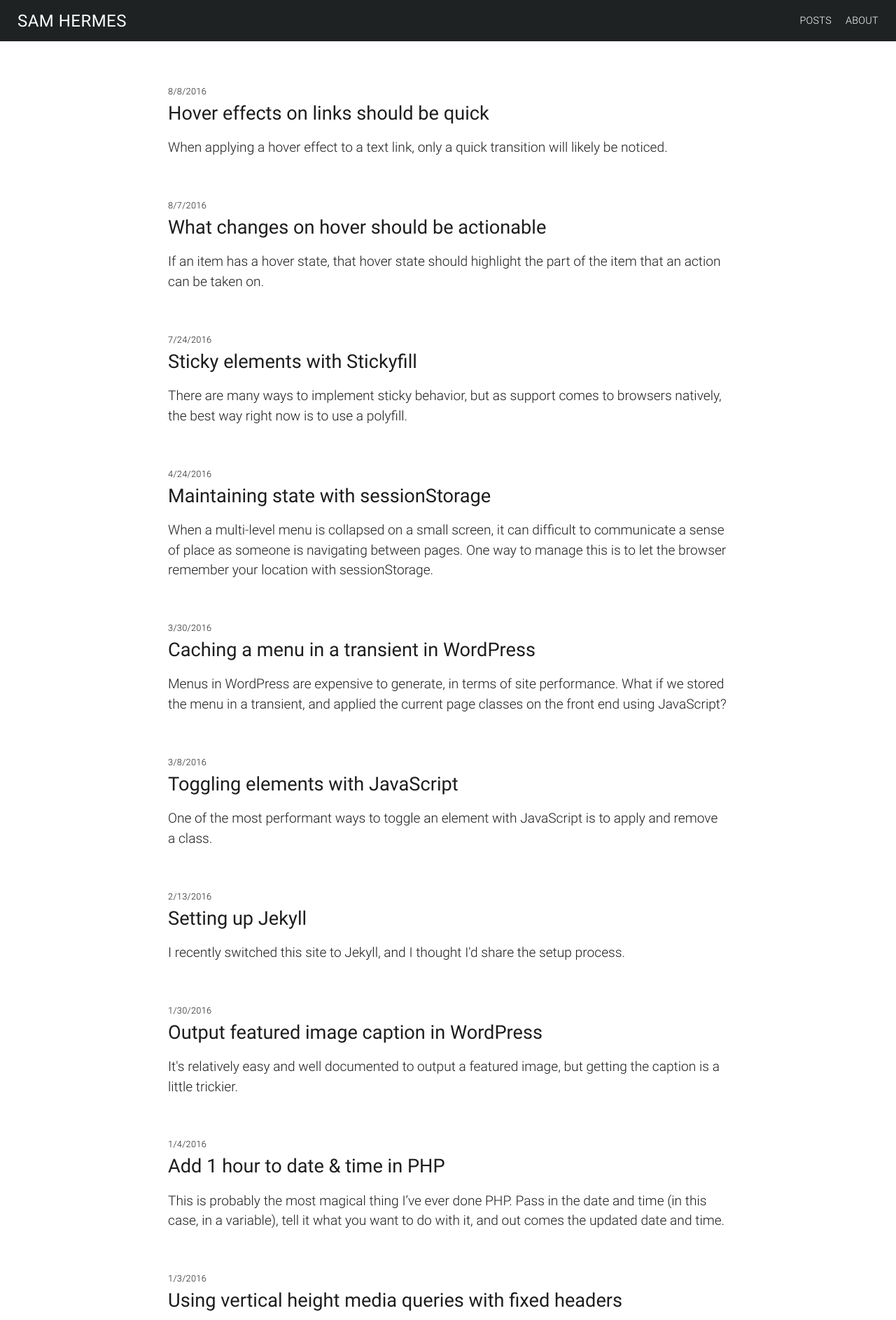
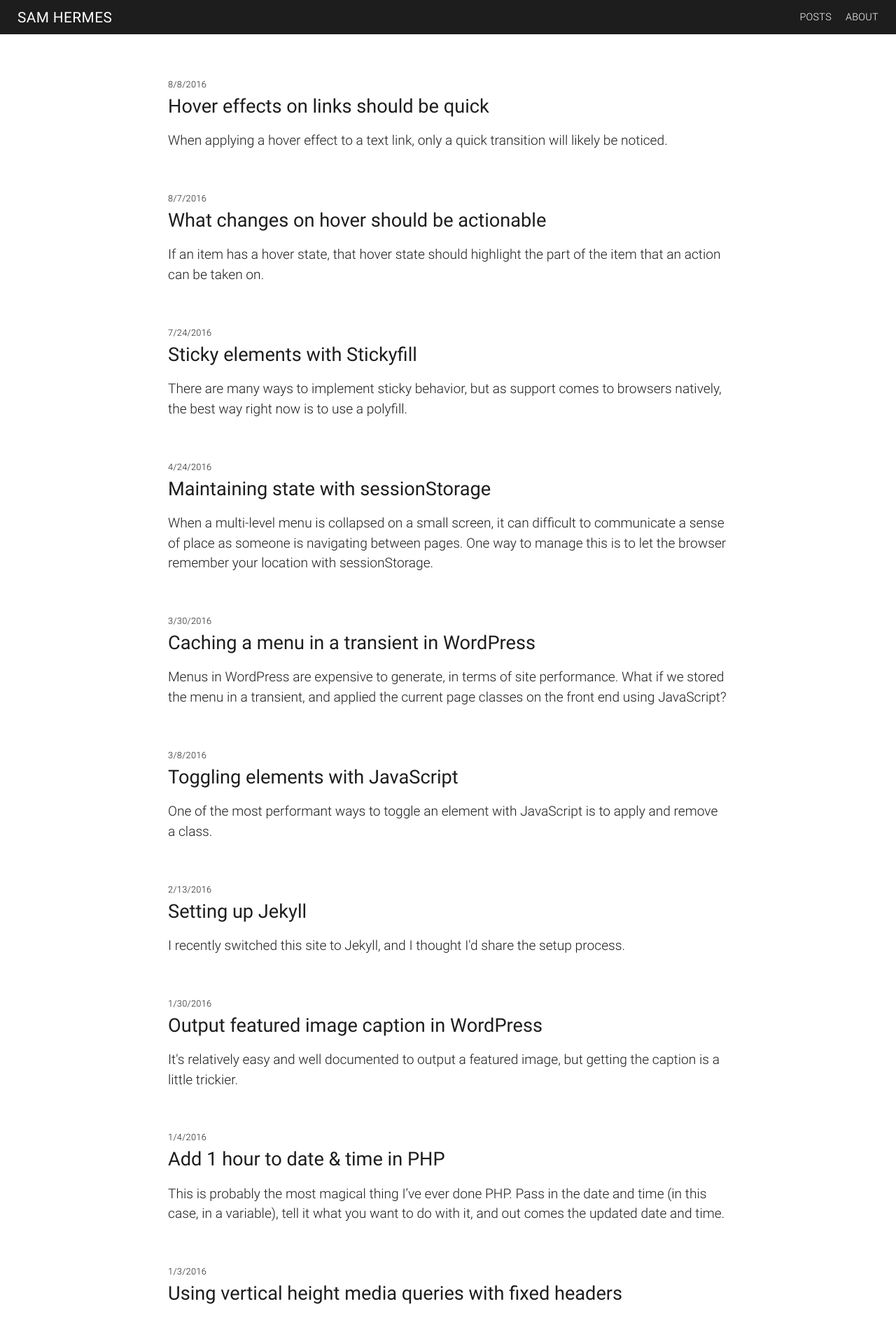
Before and after one commit to samhermes/samhermes.github.io, a Jekyll site: the page built from index.html, in a window 1280 px wide. Shown: the top 1887 px of the page at 70% size. Built offline with Jekyll 4.4.1, drawn with Linux system fonts in a browser that asks for light colours.

Commit message:
Updates to header

```diff
--- a/_sass/_layout.scss
+++ b/_sass/_layout.scss
@@ -17,11 +17,11 @@
 /* Site Header */
 
 .site-header {
-  background: #1f2223;
-  padding: 15px 4%;
+  background: #1D1D1D;
+  padding: 10px 4%;
   width: auto;
   @media screen and (min-width: 868px) {
-    padding: 15px 25px;
+    padding: 10px 25px;
   }
 }
 .site-header a {
@@ -33,13 +33,13 @@
   color: #fff;
   float: left;
   margin: 0;
-  font-size: 1.2em;
+  font-size: 1.1em;
   font-weight: 400;
   line-height: 1;
-  padding: 0;
+  padding: 1px 0 0;
   @media screen and (min-width: 400px) {
-    font-size: 1.5em;
-    padding: 3px 0 0;
+    font-size: 1.3em;
+    padding: 5px 0 0;
   }
 }
 .site-header ul {
```
Also changed, not shown: 2 other files.
